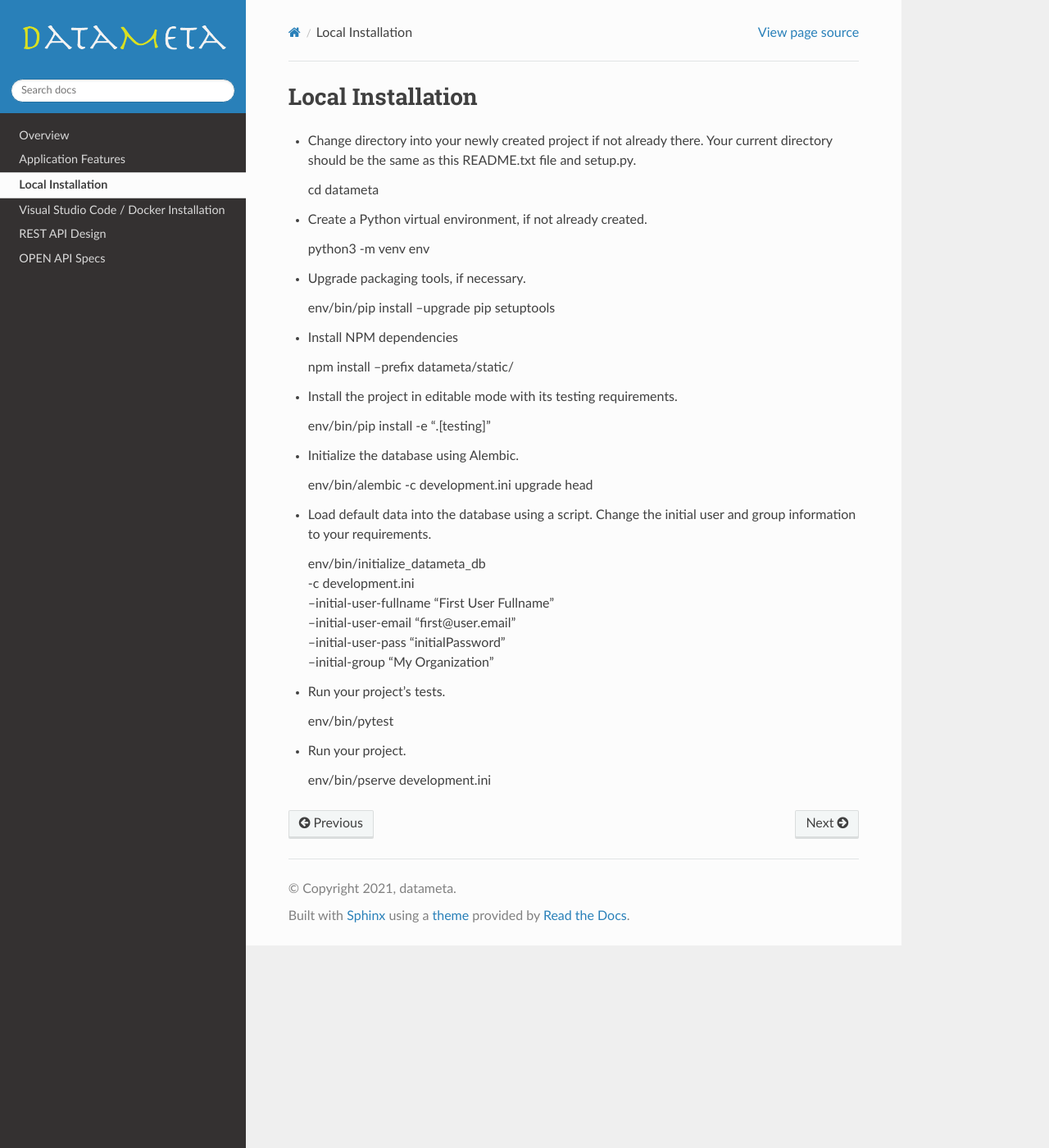
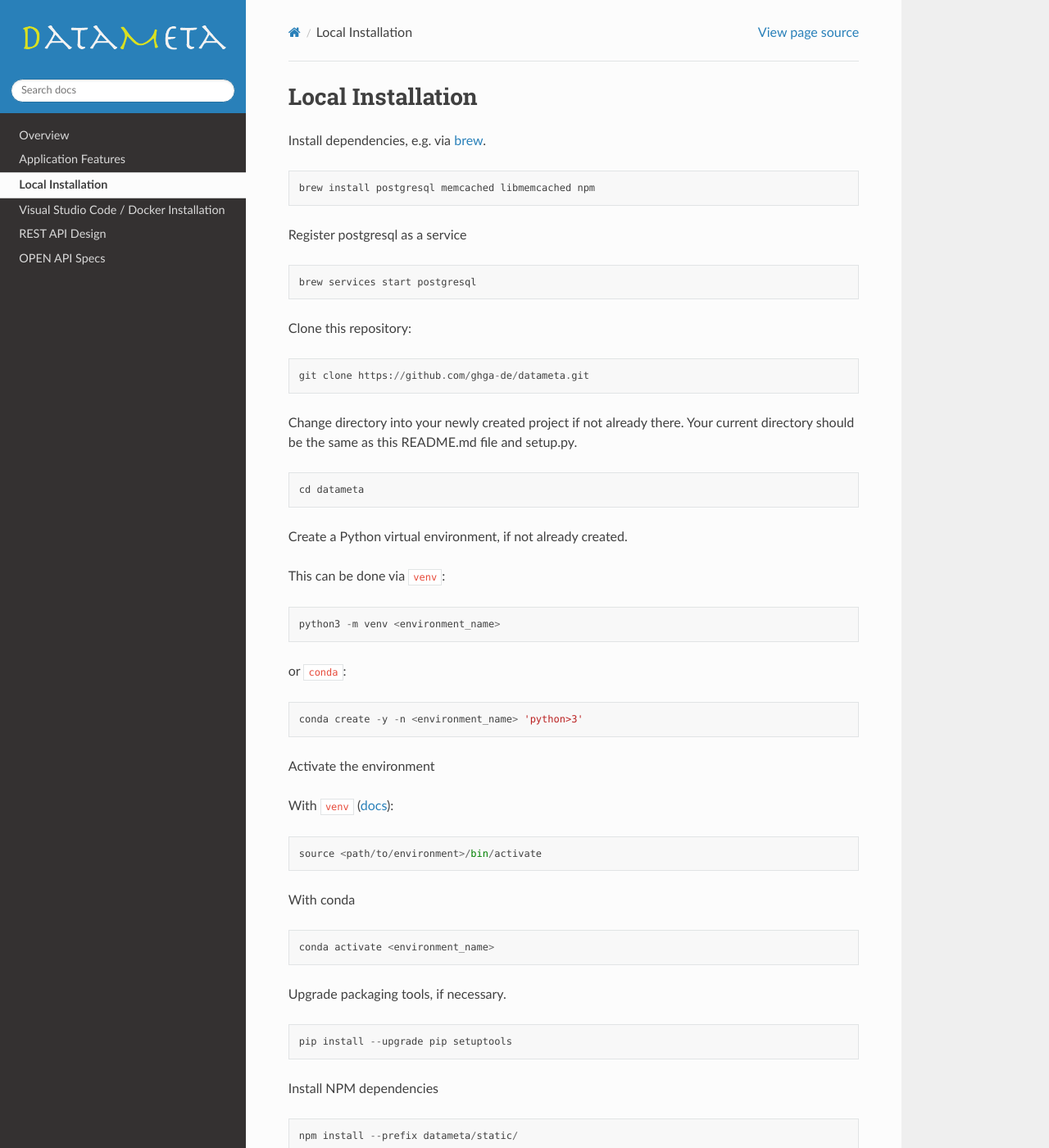
Before and after one commit to ghga-de/datameta, a Sphinx documentation site: the page built from docs/install_local.md, in a window 1280 px wide and 1400 px high. Shown: the whole window at 82% size. Built offline with Sphinx 7.4.7 and the Read the Docs theme 2.0.0, drawn with Linux system fonts in a browser that asks for light colours; some of the changed text lies outside the part shown.

Commit message:
updated local installation doc to reflect whole installation process

````diff
--- a/docs/install_local.md
+++ b/docs/install_local.md
@@ -1,43 +1,115 @@
 # Local Installation
 
-- Change directory into your newly created project if not already there. Your
-  current directory should be the same as this README.txt file and setup.py.
+Install dependencies, e.g. via [brew](https://brew.sh/).
 
-    cd datameta
+```
+brew install postgresql memcached libmemcached npm
+```
 
-- Create a Python virtual environment, if not already created.
+Register postgresql as a service
 
-    python3 -m venv env
+```
+brew services start postgresql
+```
 
-- Upgrade packaging tools, if necessary.
 
-    env/bin/pip install --upgrade pip setuptools
+Clone this repository:
+```
+git clone https://github.com/ghga-de/datameta.git
+```
 
-- Install NPM dependencies
+Change directory into your newly created project if not already there. Your
+  current directory should be the same as this README.md file and setup.py.
 
-    npm install --prefix datameta/static/
+```
+cd datameta
+```
 
-- Install the project in editable mode with its testing requirements.
+Create a Python virtual environment, if not already created.
 
-    env/bin/pip install -e ".[testing]"
+This can be done via `venv`:
 
-- Initialize the database using Alembic.
+```
+python3 -m venv <environment_name>
+```
 
-    env/bin/alembic -c development.ini upgrade head
+or `conda`:
 
-- Load default data into the database using a script. Change the initial user and group information to your requirements.
+```
+conda create -y -n <environment_name> 'python>3'
+```
 
-    env/bin/initialize_datameta_db \
-        -c development.ini \
+Activate the environment
+
+With `venv` ([docs](https://docs.python.org/3/tutorial/venv.html)):
+
+```
+source <path/to/environment>/bin/activate
+```
+
+With conda
+
+```
+conda activate <environment_name>
+```
+
+Upgrade packaging tools, if necessary.
+
+```
+pip install --upgrade pip setuptools
+```
+
+Install NPM dependencies
+
+```
+npm install --prefix datameta/static/
+```
+
+Install the project in editable mode with its testing requirements.
+
+```
+pip install -e ".[testing]"
+```
+
+Create a postgresql database, then add the path to the database to the `development.ini` found in `datameta/config`,
+e.g. `sqlalchemy.url = postgresql://localhost/<dbname>`. A copy of the `development.ini` can be placed at an arbitrary location
+named `/path/to/config/` in the following.
+
+```
+createdb <dbname>
+```
+
+Initialize the database using Alembic.
+
+```
+<path/to/environment>/bin/alembic -c <path/to/config>/development.ini upgrade head
+```
+
+Load default data into the database using a script. Change the initial user and group information to your requirements.
+
+```
+<path/to/environment>/bin/initialize_datameta_db \
+        -c <path/to/config>/development.ini \
         --initial-user-fullname "First User Fullname" \
         --initial-user-email "first@user.email" \
         --initial-user-pass "initialPassword" \
         --initial-group "My Organization"
+```
 
-- Run your project's tests.
+Run your project's tests.
 
-    env/bin/pytest
+```
+<path/to/environment>/bin/pytest
+```
 
-- Run your project.
+Start the `memcached` process.
 
-    env/bin/pserve development.ini
+```
+nohup memcached &
+```
+
+Run your project.
+
+```
+<path/to/environment>/bin/pserve /path/to/config/development.ini
+```
````
